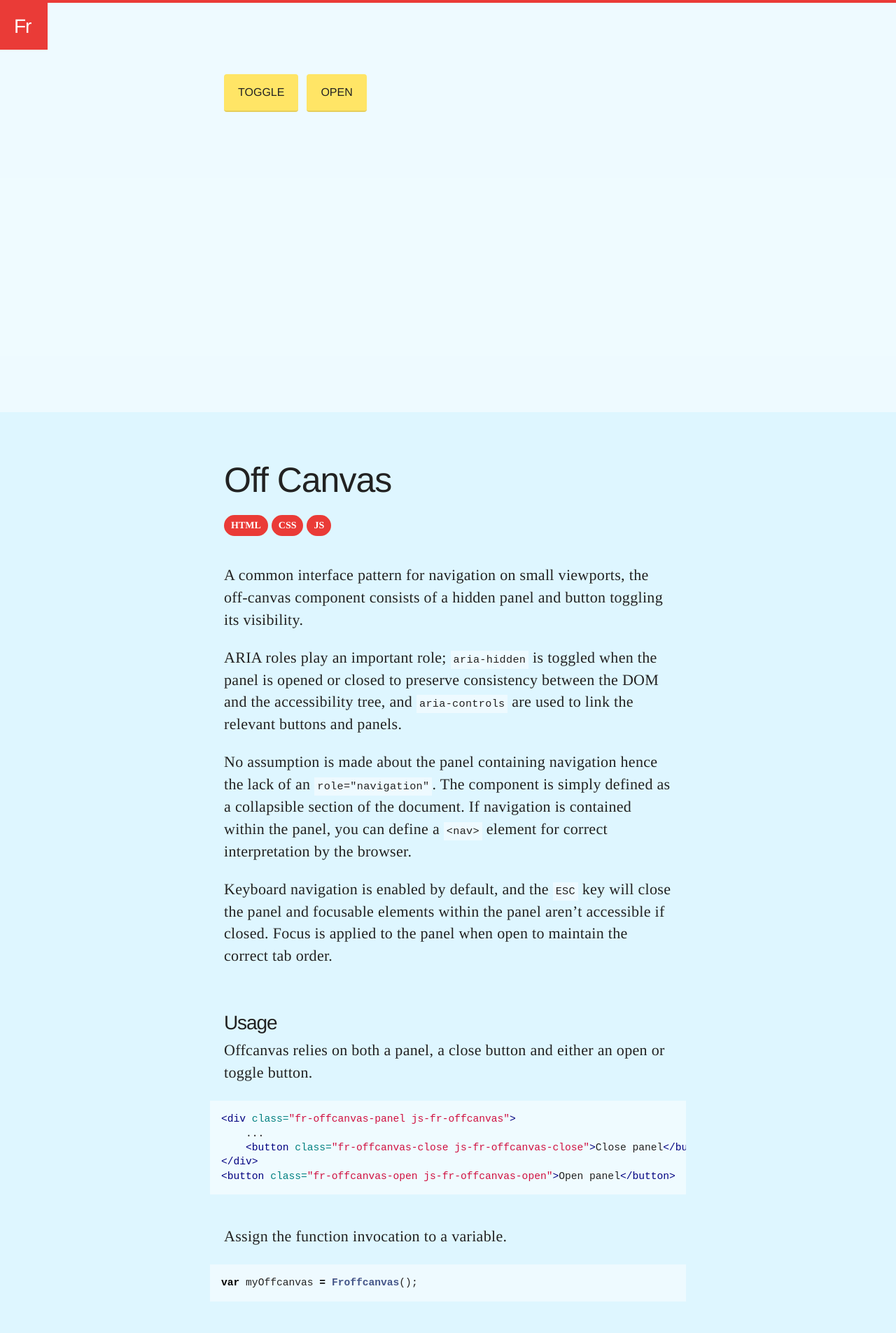
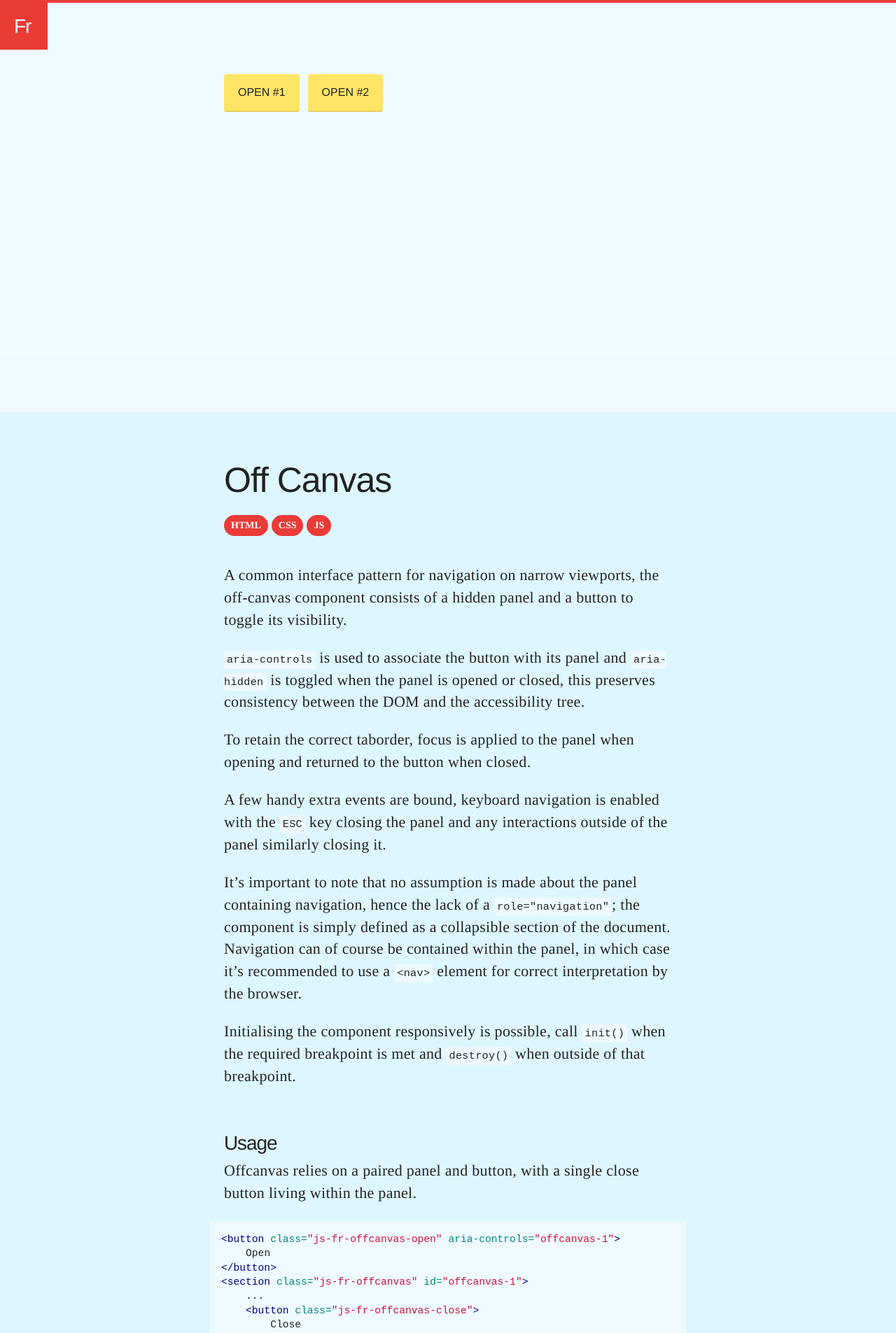
Before and after one commit to frend/frend.co, a Jekyll site: the page built from _components/offcanvas/offcanvas.md, in a window 1280 px wide. Shown: the top 1905 px of the page at 70% size. Built offline with Jekyll 4.4.1, drawn with Linux system fonts in a browser that asks for light colours; some of the changed text lies outside the part shown.

Commit message:
Added functionality for multiple panels, rewrote docs, fixed a few more things

```diff
--- a/_components/offcanvas/offcanvas.css
+++ b/_components/offcanvas/offcanvas.css
@@ -1,6 +1,6 @@
 
 /* Functional */
-.has-fr-offcanvas .fr-offcanvas {
+.fr-offcanvas--is-ready {
 	position: fixed;
 	top: 0;
 	left: 100%;
--- a/_components/offcanvas/offcanvas.html
+++ b/_components/offcanvas/offcanvas.html
@@ -1,10 +1,10 @@
-<button class="fr-offcanvas-toggle js-fr-offcanvas-toggle">
-	Toggle
+<button class="fr-offcanvas-open js-fr-offcanvas-open" aria-controls="offcanvas-1">
+	Open #1
 </button>
-<button class="fr-offcanvas-open js-fr-offcanvas-open">
-	Open
+<button class="fr-offcanvas-open js-fr-offcanvas-open" aria-controls="offcanvas-2">
+	Open #2
 </button>
-<section class="fr-offcanvas js-fr-offcanvas">
+<section class="fr-offcanvas fr-offcanvas--left js-fr-offcanvas" id="offcanvas-1">
 	<p>
 		Sed ut perspiciatis unde omnis iste natus error sit voluptatem accusantium doloremque laudantium, totam rem aperiam, eaque ipsa quae ab illo inventore veritatis et quasi architecto beatae vitae dicta sunt explicabo. Nemo enim <a href="#">ipsam voluptatem</a> quia voluptas sit aspernatur aut odit aut fugit, sed quia consequuntur magni dolores eos qui ratione voluptatem sequi nesciunt. Neque porro quisquam est, qui dolorem ipsum quia dolor.
 	</p>
@@ -18,3 +18,11 @@
 		Close
 	</button>
 </section>
+<section class="fr-offcanvas js-fr-offcanvas" id="offcanvas-2">
+	<p>
+		Sed ut perspiciatis unde omnis iste natus error sit voluptatem accusantium doloremque laudantium, totam rem aperiam, eaque ipsa quae ab illo inventore veritatis et quasi architecto beatae vitae dicta sunt explicabo. Nemo enim <a href="#">ipsam voluptatem</a> quia voluptas sit aspernatur aut odit aut fugit, sed quia consequuntur magni dolores eos qui ratione voluptatem sequi nesciunt. Neque porro quisquam est, qui dolorem ipsum quia dolor.
+	</p>
+	<button class="fr-offcanvas-close js-fr-offcanvas-close">
+		Close
+	</button>
+</section>
--- a/_components/offcanvas/offcanvas.md
+++ b/_components/offcanvas/offcanvas.md
@@ -14,25 +14,32 @@
     url: http://heydonworks.com/practical_aria_examples/#hamburger
 ---
 
-A common interface pattern for navigation on small viewports, the off-canvas component consists of a hidden panel and button toggling its visibility.
+A common interface pattern for navigation on narrow viewports, the off-canvas component consists of a hidden panel and a button to toggle its visibility.
 
-ARIA roles play an important role; `aria-hidden` is toggled when the panel is opened or closed to preserve consistency between the DOM and the accessibility tree, and `aria-controls` are used to link the relevant buttons and panels.
+`aria-controls` is used to associate the button with its panel and `aria-hidden` is toggled when the panel is opened or closed, this preserves consistency between the DOM and the accessibility tree.
 
-No assumption is made about the panel containing navigation hence the lack of an `role="navigation"`. The component is simply defined as a collapsible section of the document. If navigation is contained within the panel, you can define a `<nav>` element for correct interpretation by the browser.
+To retain the correct taborder, focus is applied to the panel when opening and returned to the button when closed.
 
-Keyboard navigation is enabled by default, and the `ESC` key will close the panel and focusable elements within the panel aren't accessible if closed. Focus is applied to the panel when open to maintain the correct tab order.
+A few handy extra events are bound, keyboard navigation is enabled with the `ESC` key closing the panel and any interactions outside of the panel similarly closing it.
 
+It’s important to note that no assumption is made about the panel containing navigation, hence the lack of a `role="navigation"`; the component is simply defined as a collapsible section of the document. Navigation can of course be contained within the panel, in which case it’s recommended to use a `<nav>` element for correct interpretation by the browser.
+
+Initialising the component responsively is possible, call `init()` when the required breakpoint is met and `destroy()` when outside of that breakpoint.
 
 ## Usage
 
-Offcanvas relies on both a panel, a close button and either an open or toggle button.
+Offcanvas relies on a paired panel and button, with a single close button living within the panel.
 
 ~~~ html
-<div class="fr-offcanvas-panel js-fr-offcanvas">
+<button class="js-fr-offcanvas-open" aria-controls="offcanvas-1">
+	Open
+</button>
+<section class="js-fr-offcanvas" id="offcanvas-1">
 	...
-	<button class="fr-offcanvas-close js-fr-offcanvas-close">Close panel</button>
-</div>
-<button class="fr-offcanvas-open js-fr-offcanvas-open">Open panel</button>
+	<button class="js-fr-offcanvas-close">
+		Close
+	</button>
+</section>
 ~~~
 
 Assign the function invocation to a variable.
@@ -60,16 +67,12 @@
 
 	openSelector: '.js-fr-offcanvas-open',
 	closeSelector: '.js-fr-offcanvas-close',
-	toggleSelector: '.js-fr-offcanvas-toggle',
-	// interactive element selectors to open/close/toggle panel
+	// interactive element selectors to open/close panel
 
 	readyClass: 'has-fr-offcanvas',
-	// class name that will be added to <html> as offcanvas is initialised
+	// class name that will be added to the selector when offcanvas is initialised
 
 	activeClass: 'fr-offcanvas-is-active',
-	// class name that will be added to <html> when offcanvas is visible
-
-	panelActiveClass: 'fr-offcanvas--is-active'
 	// class name that will be added to the selector when offcanvas is visible
 });
 ~~~
```
Also changed, not shown: _components/offcanvas/offcanvas.js (+116 -157 lines), css/dist/global.css (+25 -17 lines), css/scss/_components.offcanvas.scss (+14 -9 lines), _components/offcanvas/dist/froffcanvas.min.js, css/dist/global.min.css.
